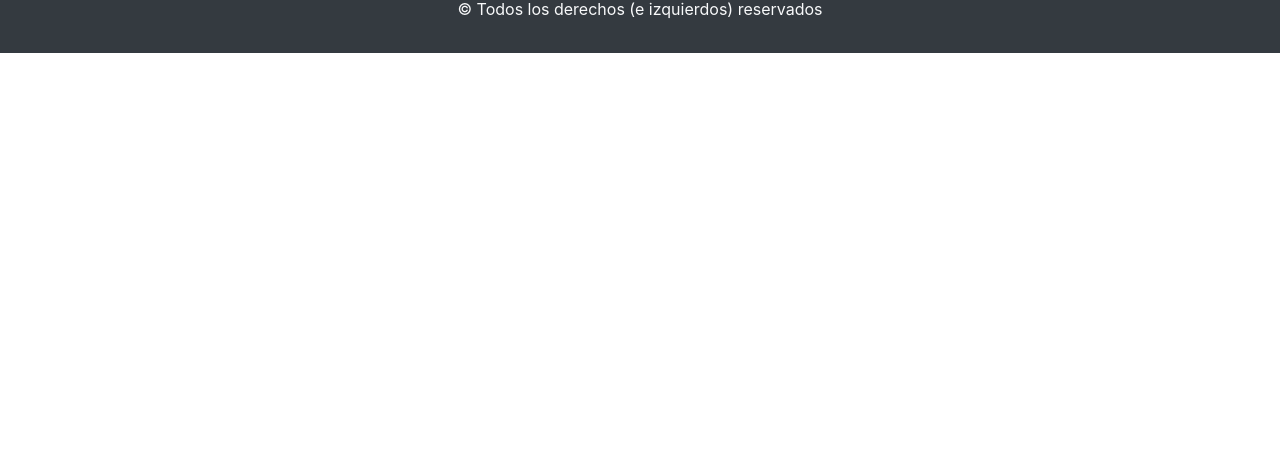
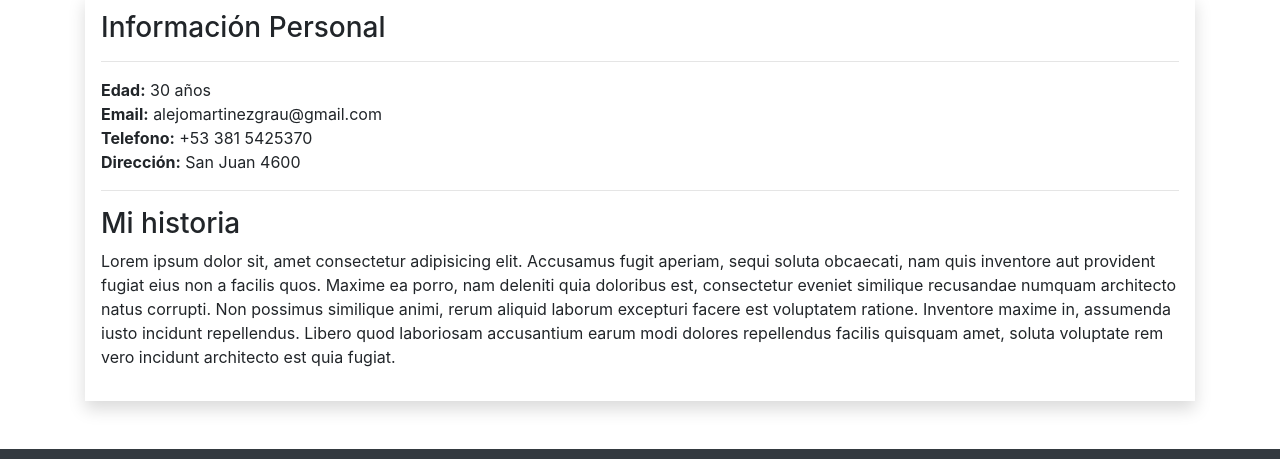
Before and after one commit to Alejo-Martinez-Grau/Alejo-Martinez-Grau.github.io, a plain HTML site: page index.html in a window 1280 px wide. Shown: the part 513-972 px from the top of the page. Before the commit the page ends 800 px from the top, so only its background shows below. Drawn offline with Linux system fonts and the light colour scheme.

Commit message:
se agregó la interfaz de la información personal

```diff
--- a/index.html
+++ b/index.html
@@ -59,6 +59,28 @@
             <p class="lead">Future Mechanical Engineer & Sowtware Developer</p>
 
         </section>
+        <section class="container">
+            <section id="informacionPersonal" class="my-5">
+                <h2 class="text-center display-5">Sobre mi</h2>
+                <article class="shadow p-3">
+                    <h3>Información Personal</h3>
+                    <hr>
+                    <ul class=" list-unstyled">
+                        <li><span class="font-weight-bold">Edad:</span> 30 años</li>
+                        <li><span class="font-weight-bold">Email:</span> alejomartinezgrau@gmail.com</li>
+                        <li><span class="font-weight-bold">Telefono:</span> +53 381 5425370</li>
+                        <li><span class="font-weight-bold">Dirección:</span> San Juan 4600</li>
+                    </ul>
+                    <hr>
+                    <h3>Mi historia</h3>
+                    <p>Lorem ipsum dolor sit, amet consectetur adipisicing elit. Accusamus fugit aperiam, sequi soluta obcaecati, nam quis inventore aut provident fugiat eius non a facilis quos. Maxime ea porro, nam deleniti quia doloribus est, consectetur
+                        eveniet similique recusandae numquam architecto natus corrupti. Non possimus similique animi, rerum aliquid laborum excepturi facere est voluptatem ratione. Inventore maxime in, assumenda iusto incidunt repellendus. Libero quod
+                        laboriosam accusantium earum modi dolores repellendus facilis quisquam amet, soluta voluptate rem vero incidunt architecto est quia fugiat.</p>
+                </article>
+
+            </section>
+
+        </section>
 
     </main>
     <footer class="bg-dark text-light text-center py-3">
```
